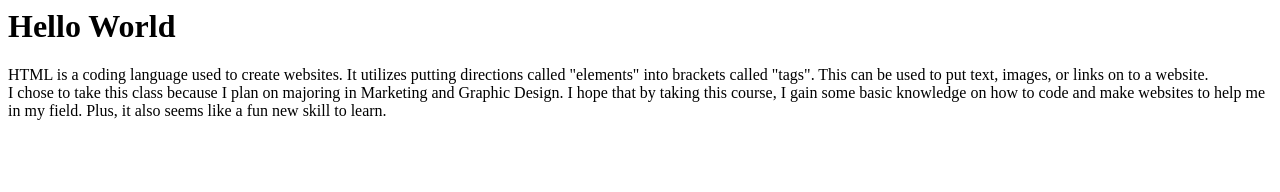
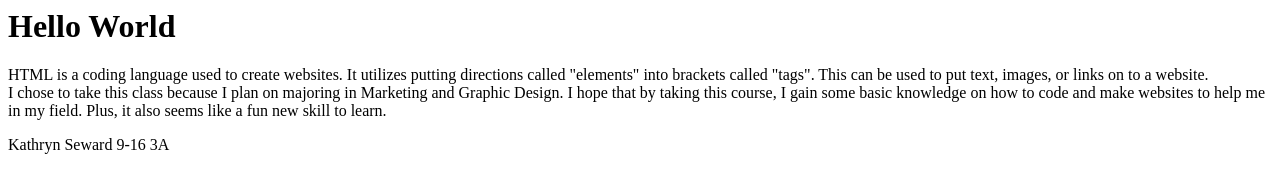
Before and after one commit to kseward2025/HelloWorld, a plain HTML site: page index.html in a window 1280 px wide. Drawn offline with Linux system fonts and the light colour scheme.

Commit message:
Update index.html

```diff
--- a/index.html
+++ b/index.html
@@ -5,3 +5,4 @@
 <br>I chose to take this class because I plan on majoring in Marketing and Graphic Design. I hope that by taking this course, I gain some basic knowledge on how to code and make websites to help me in my field. Plus, it also seems like a fun new skill to learn.</p>
 </body>
 </html>
+<p>Kathryn Seward 9-16 3A</p>
```
